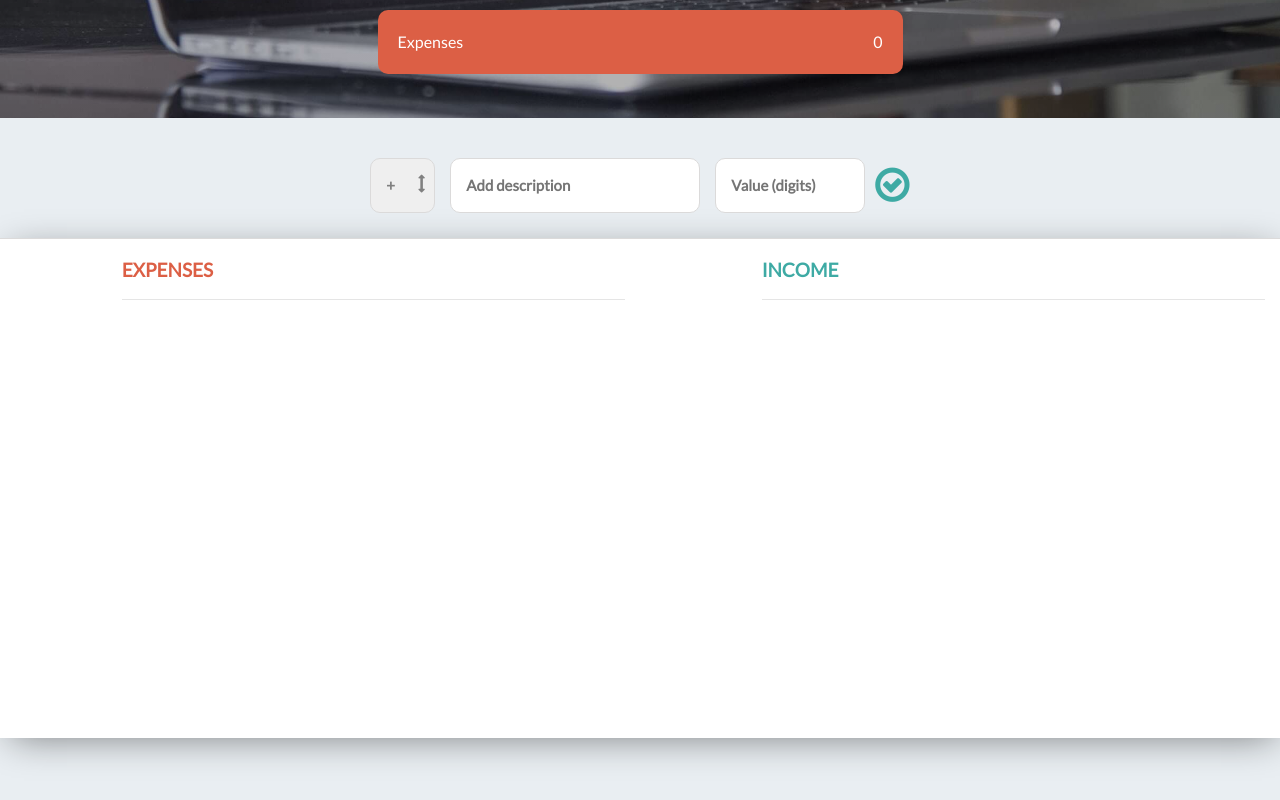
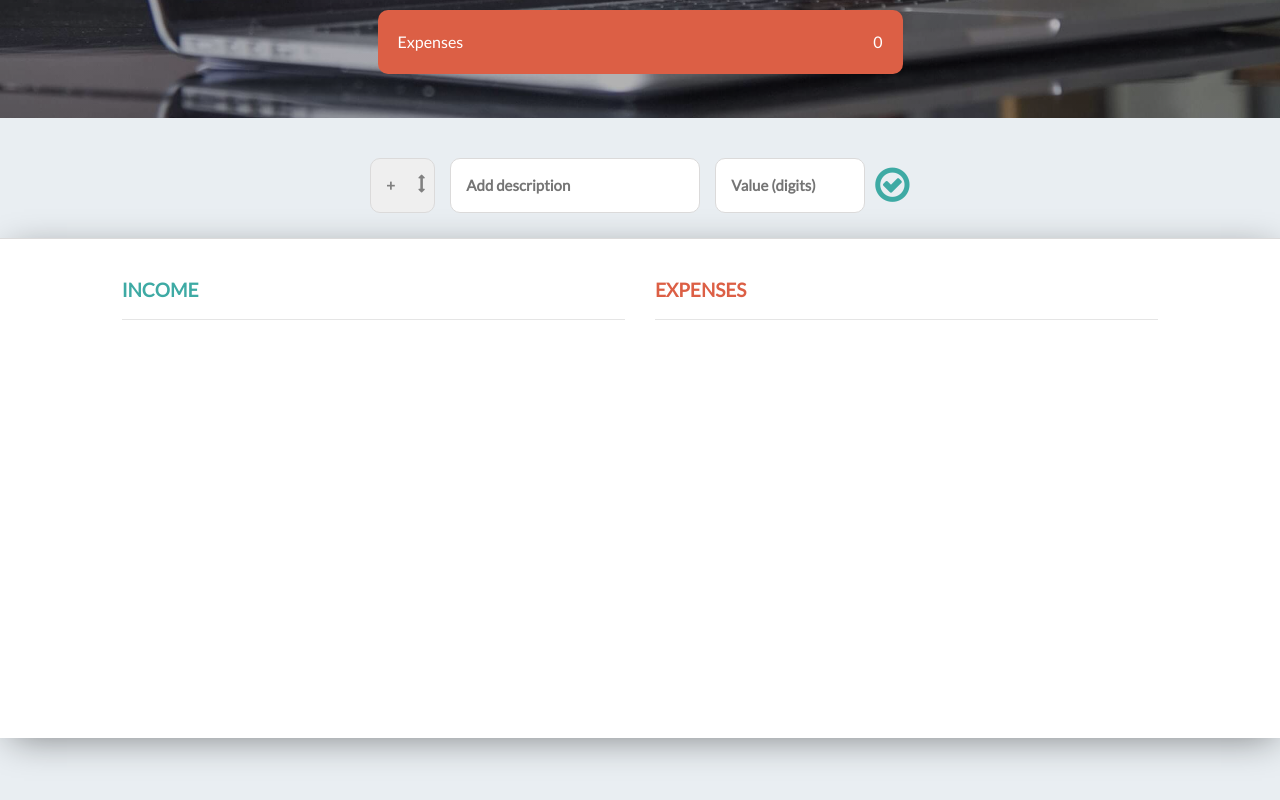
Before and after one commit to Zimann/Budget-Helper-Angular, an Angular app in the folder Budget-Helper/: page / in a window 1280 px wide. Shown: the part 332-1132 px from the top of the page. Built offline with nearby package versions, Linux system fonts and the light colour scheme.

Commit message:
push income items to render them on the list

```diff
--- a/Budget-Helper/src/app/main-overview/main-overview.component.html
+++ b/Budget-Helper/src/app/main-overview/main-overview.component.html
@@ -1,8 +1,8 @@
   <div class="row main-overview-container">
     <div class="expenses-col col-md-5 offset-1">
+      <app-income-overview></app-income-overview>
+    </div>
+    <div class="income-col col-md-5">
       <app-expense-overview></app-expense-overview>
     </div>
-    <div class="income-col col-md-5 offset-1">
-      <app-income-overview></app-income-overview>
-    </div>
   </div>
--- a/Budget-Helper/src/app/main-overview/main-overview.component.scss
+++ b/Budget-Helper/src/app/main-overview/main-overview.component.scss
@@ -5,6 +5,7 @@
   border-top: 1px solid #dbdada;
   margin-bottom: 100px;
   padding-bottom: 50px;
+  padding-top: 20px;
   box-shadow: 3px 7px 36px -8px rgba(0,0,0,.49);
 
   .col-title {
--- a/Budget-Helper/src/app/operation.service.ts
+++ b/Budget-Helper/src/app/operation.service.ts
@@ -12,8 +12,11 @@ export class OperationService {
   private totalPercentageSubj = new BehaviorSubject<number>(0);
 
   private expenseItems = [];
+  private incomeItems = [];
   public expenseItems$ = of(this.expenseItems).subscribe(val => this.expenseEntries = val);
+  public incomeItems$ = of(this.incomeItems).subscribe(val => this.incomeEntries = val);
   public expenseEntries: {}[];
+  public incomeEntries: {}[];
   // exposed observables from the above BehaviorSubjects
   public incomeValue$ = this.incomeSubj.asObservable();
   public expenseValue$ = this.expenseSubj.asObservable();
@@ -29,6 +32,7 @@ export class OperationService {
     if (operatorSign === '+') {
       this.incomeValue += inputValue;
       this.incomeSubj.next(this.incomeValue);
+      this.incomeItems.push({description: inputText, value: inputValue});
     } else {
       this.expenseValue -= inputValue;
       this.expenseSubj.next(-this.expenseValue);
```
